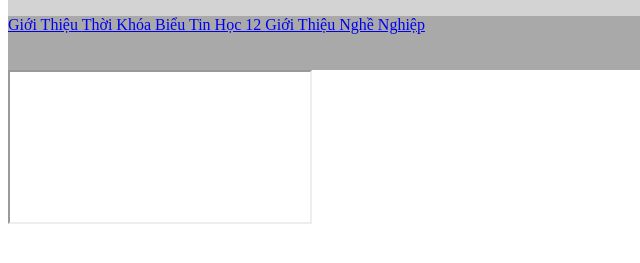
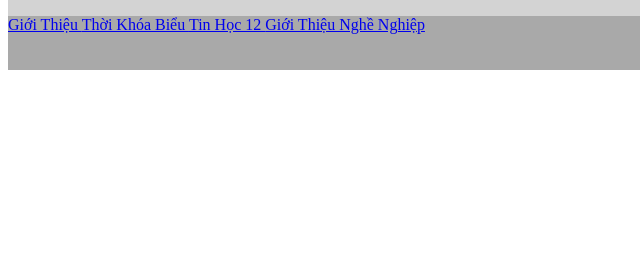
Before and after one commit to chaugiabao2010/Tin12, a plain HTML site: page index.html in a window 1280 px wide. Shown: the part 165-428 px from the top of the page, 0-640 px from the left. Drawn offline with Linux system fonts and the light colour scheme.

Commit message:
Update style.css

```diff
--- a/style.css
+++ b/style.css
@@ -14,6 +14,12 @@
 .content{
     flex: 70%;
     background-color: white ;
+}
+.content iframe{
+    flex:1;
+    border:none ;
+    width: 100%;
+    height: 100%;
 }
 .footer{
     flex: 5%;
```
